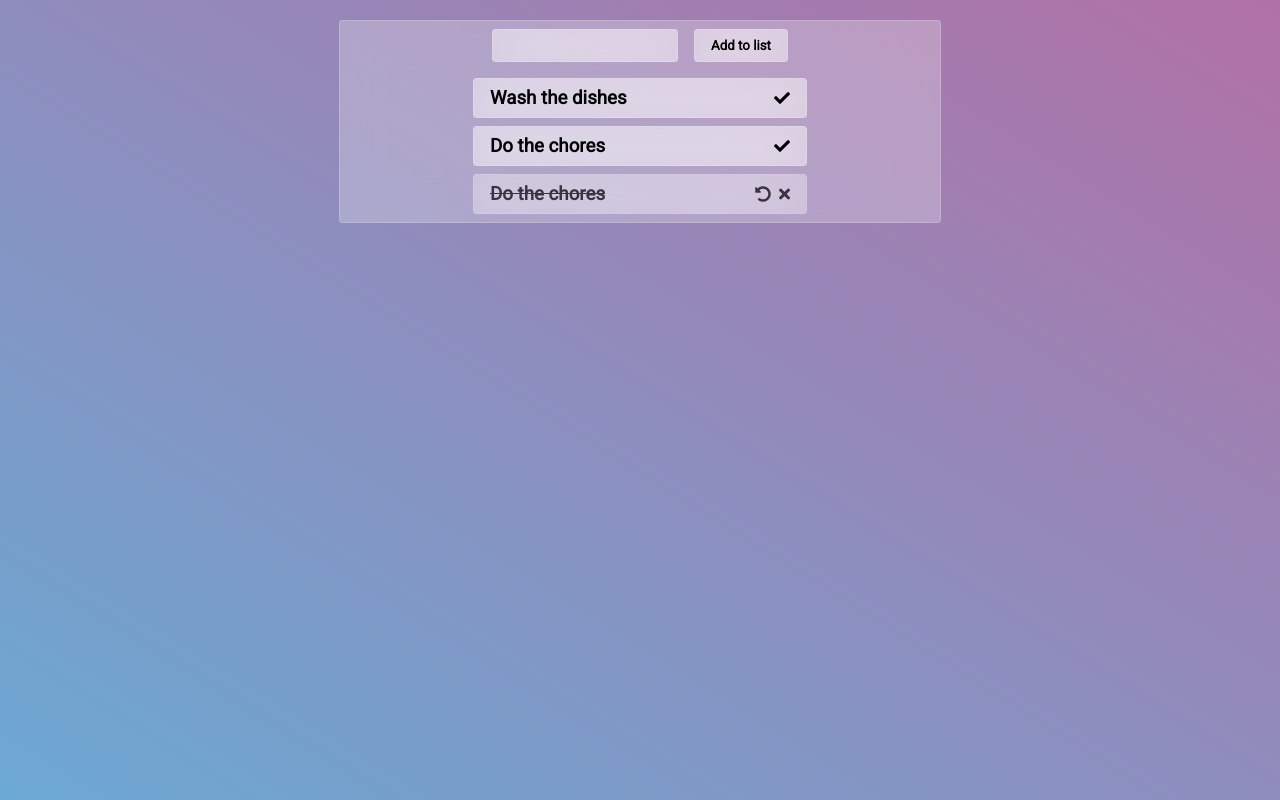
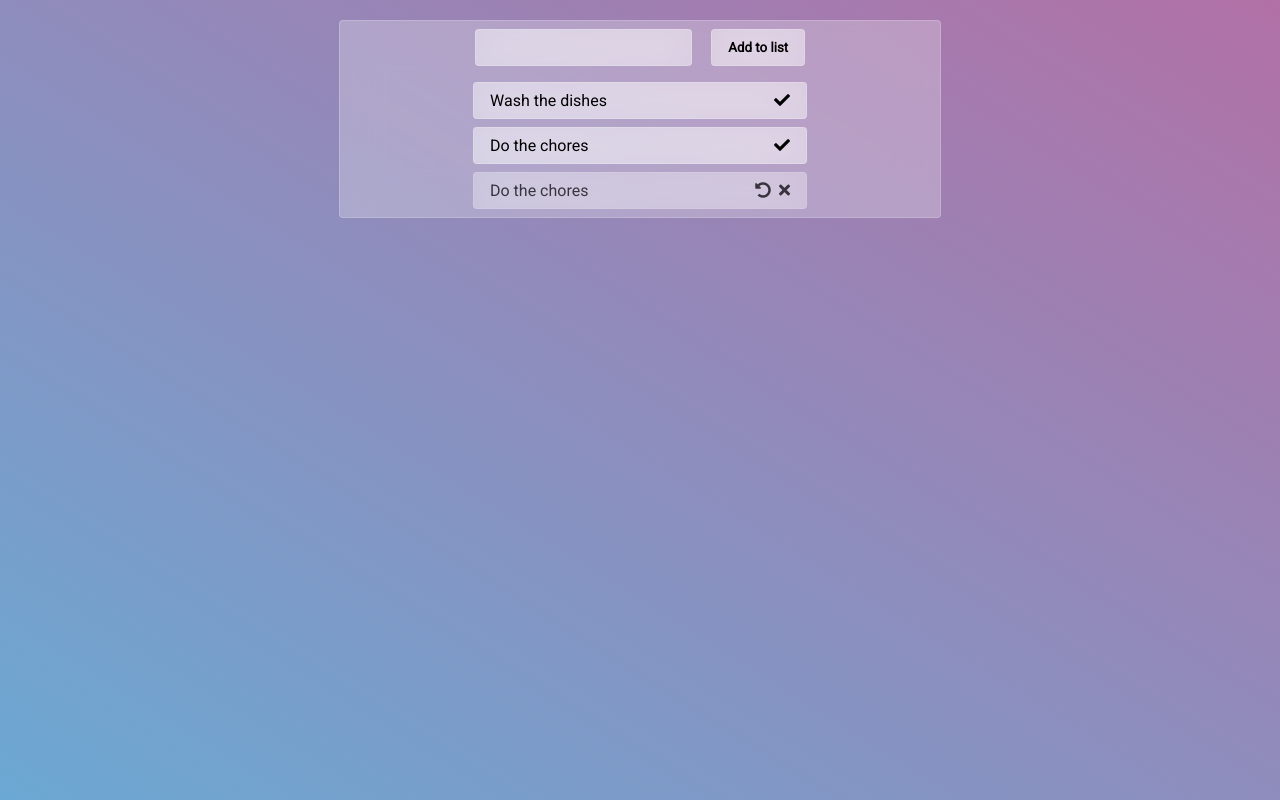
Before and after one commit to tq-bit/discovery-composition-api, a Vue app: page / in a window 1280 px wide. Built offline with nearby package versions, Linux system fonts and the light colour scheme.

Commit message:
ref: add styles for header

```diff
--- a/src/assets/styles.css
+++ b/src/assets/styles.css
@@ -40,6 +40,27 @@ html {
   max-width: 600px;
 }
 
+.todo-header {
+  width: 350px;
+  margin: 0 auto;
+  padding: 0;
+  display: flex;
+
+}
+
+.todo-input {
+  font-size: 1rem;
+}
+
+.todo-button {
+  font-weight: 600;
+  cursor: pointer;
+}
+
+.todo-button:active {
+  background: rgba(255, 255, 255, 0.55);
+}
+
 .todo-list {
   position: relative;
   list-style: none;
@@ -54,7 +75,7 @@ html {
   border: 1px solid rgba(255, 255, 255, 0.18);
   padding: var(--gap-sm) var(--gap-lg);
   border-radius: var(--gap-xs);
-  margin: var(--gap-sm);
+  margin: var(--gap-sm) auto;
   transition: all 0.25s;
 }
 
@@ -75,6 +96,11 @@ html {
   justify-content: space-between;
 }
 
+.todo-list-element-title {
+  max-width: 275px;
+  break-after: always;
+}
+
 .todo-list-element-done {
   opacity: 0.7;
 }
@@ -87,11 +113,3 @@ html {
   cursor: pointer;
   margin-left: var(--gap-sm)
 }
-
-.todo-button {
-  font-weight: 600;
-}
-
-.todo-button:active {
-  background: rgba(255, 255, 255, 0.55);
-}
--- a/src/components/TodoItem.vue
+++ b/src/components/TodoItem.vue
@@ -3,7 +3,7 @@
     class="todo-element todo-list-element"
     :class="{ 'todo-list-element-done': item.done }"
   >
-    <h3 class="todo-list-element-title">{{ item.title }}</h3>
+    <p class="todo-list-element-title">{{ item.title }}</p>
     <footer class=".todo-list-element-icons">
       <span
         v-if="!item.done"
--- a/src/components/TodoList.vue
+++ b/src/components/TodoList.vue
@@ -1,6 +1,8 @@
 <template>
-  <todo-input v-model="todoInputModel"></todo-input>
-  <todo-button @click="addTodo" label="Add to list"></todo-button>
+  <header class="todo-header">
+    <todo-input v-model="todoInputModel"></todo-input>
+    <todo-button @click="addTodo" label="Add to list"></todo-button>
+  </header>
   <transition-group tag="ul" class="todo-list" appear name="fade-move">
     <todo-item
       v-for="todo in todoStateSorted"
```
